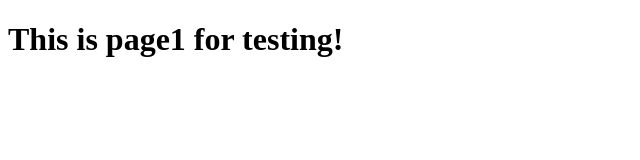
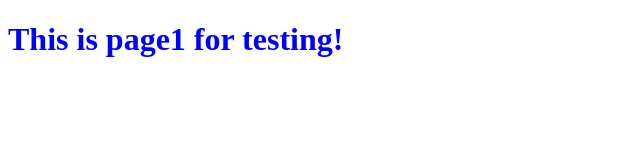
Before and after one commit to DuplexWeevil337/idanlroux.com, a plain HTML site: page page1/index.html in a window 1280 px wide. Shown: the whole page, without its empty margins (0-640 px from the left). Drawn offline with Linux system fonts and the light colour scheme.

Commit message:
fixxed style.css refrence

```diff
--- a/index.html
+++ b/index.html
@@ -4,6 +4,8 @@
     <meta charset="UTF-8">
     <meta name="viewport" content="width=device-width, initial-scale=1.0">
     <title>Document</title>
+    <link rel="stylesheet" href="style.css">
+
 </head>
 <body>
     <h1>Welcome to idanleroux.com!</h1>
--- a/page1/index.html
+++ b/page1/index.html
@@ -4,7 +4,7 @@
     <meta charset="UTF-8">
     <meta name="viewport" content="width=device-width, initial-scale=1.0">
     <title>Document</title>
-    <href="style.css">
+    <link rel="stylesheet" href="style.css">
 </head>
 <body>
     <h1>This is page1 for testing!</h1>
```
